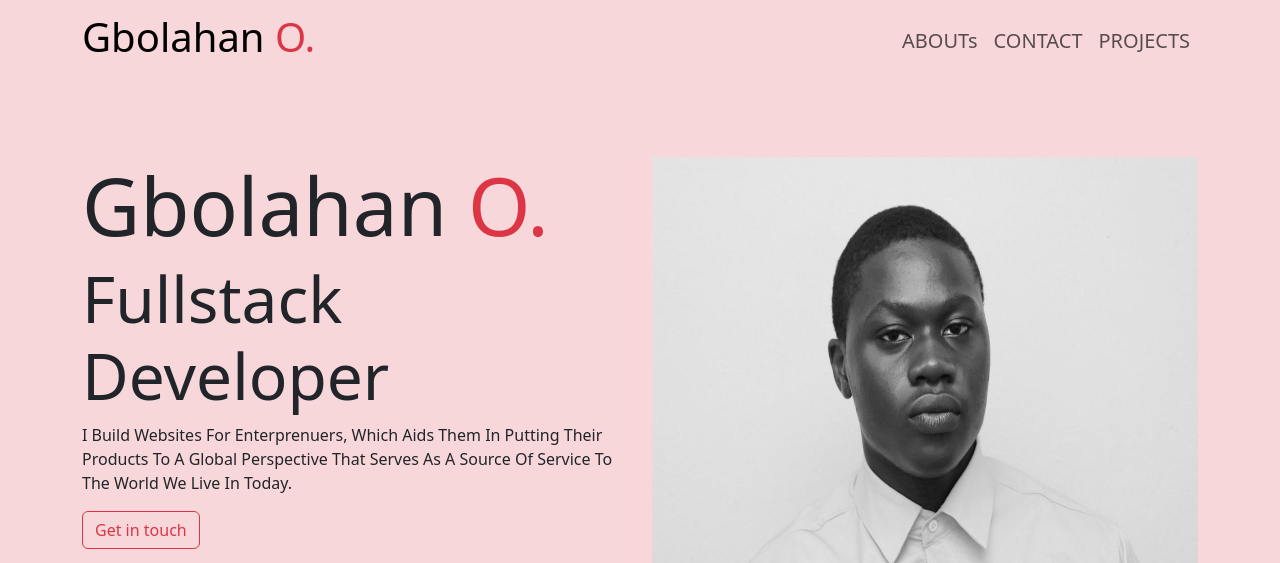
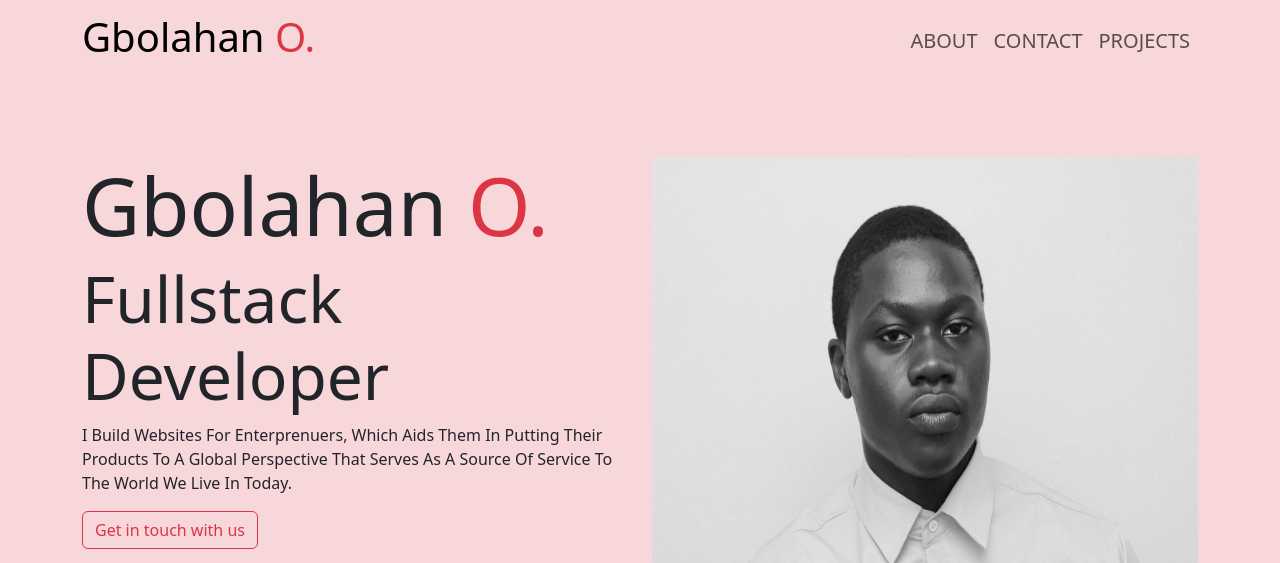
Before and after one commit to underratedmentality/gbolahan-s-portfolio, a plain HTML site: page index.html in a window 1280 px wide. Shown: the top 563 px of the page. Drawn offline with nearby package versions, Linux system fonts and the light colour scheme.

Commit message:
changed my button

```diff
--- a/index.html
+++ b/index.html
@@ -25,7 +25,7 @@
                 <div class="collapse navbar-collapse d-lg-flex justify-content-end" id="navbarSupportedContent">
                     <ul class="navbar-nav">
                         <li class="nav-item">
-                            <a class="nav-link fs-5" aria-current="page" href="#about">ABOUTs</a>
+                            <a class="nav-link fs-5" aria-current="page" href="#about">ABOUT</a>
                         </li>
                         <li class="nav-item">
                             <a class="nav-link fs-5" href="#contact">CONTACT</a>
@@ -47,7 +47,7 @@
                     <h1 class="display-1">Gbolahan <span class="text-danger">O.</span></h1>
                     <h2 class="display-3">Fullstack Developer</h2>
                     <p class="text-capitalize">I build websites for enterprenuers, which aids them in putting their products to a global perspective that serves as a source of service to the world we live in today.</p>
-                    <a href="mailto:olalott2001@gmail.com" class="btn btn-outline-danger">Get in touch</a>
+                    <a href="mailto:olalott2001@gmail.com" class="btn btn-outline-danger">Get in touch with us</a>
                     <div class="mt-3 d-flex gap-3">
                         <a href="https://linkedin.com" target="_blank" class="text-decoration-none text-danger"><i
                                 class="bi bi-linkedin fs-3"></i></a>
```
